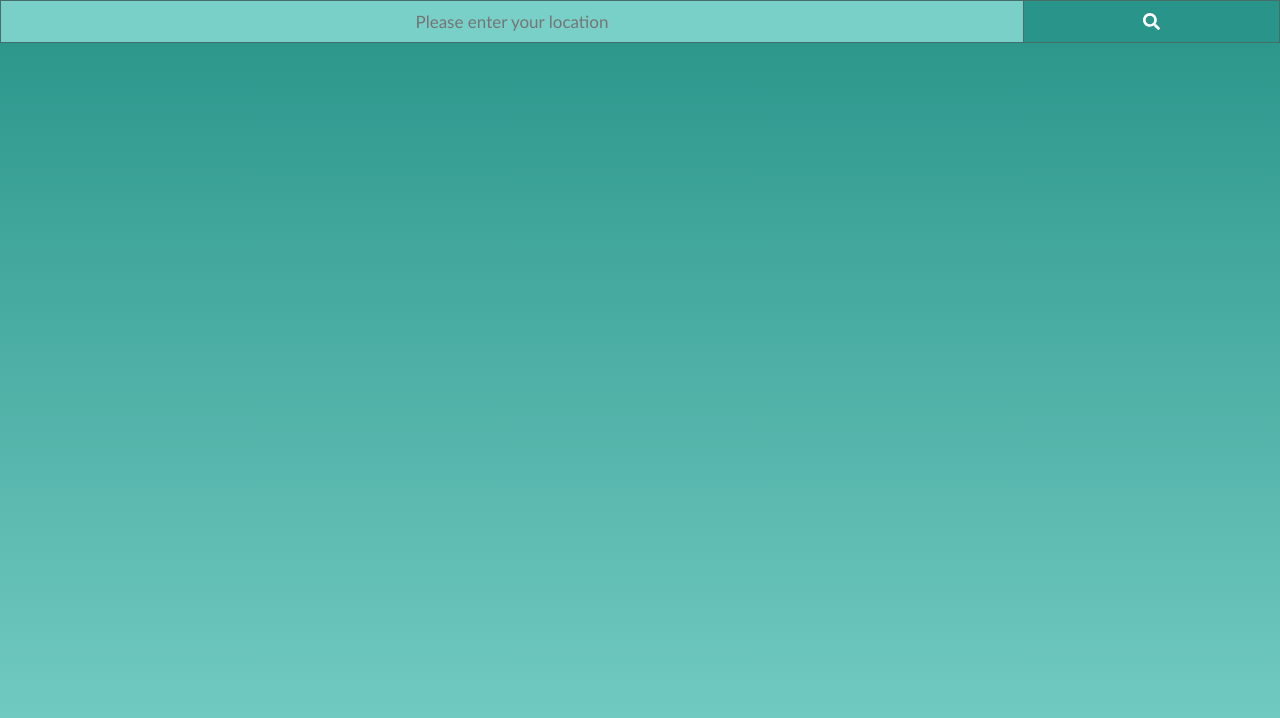
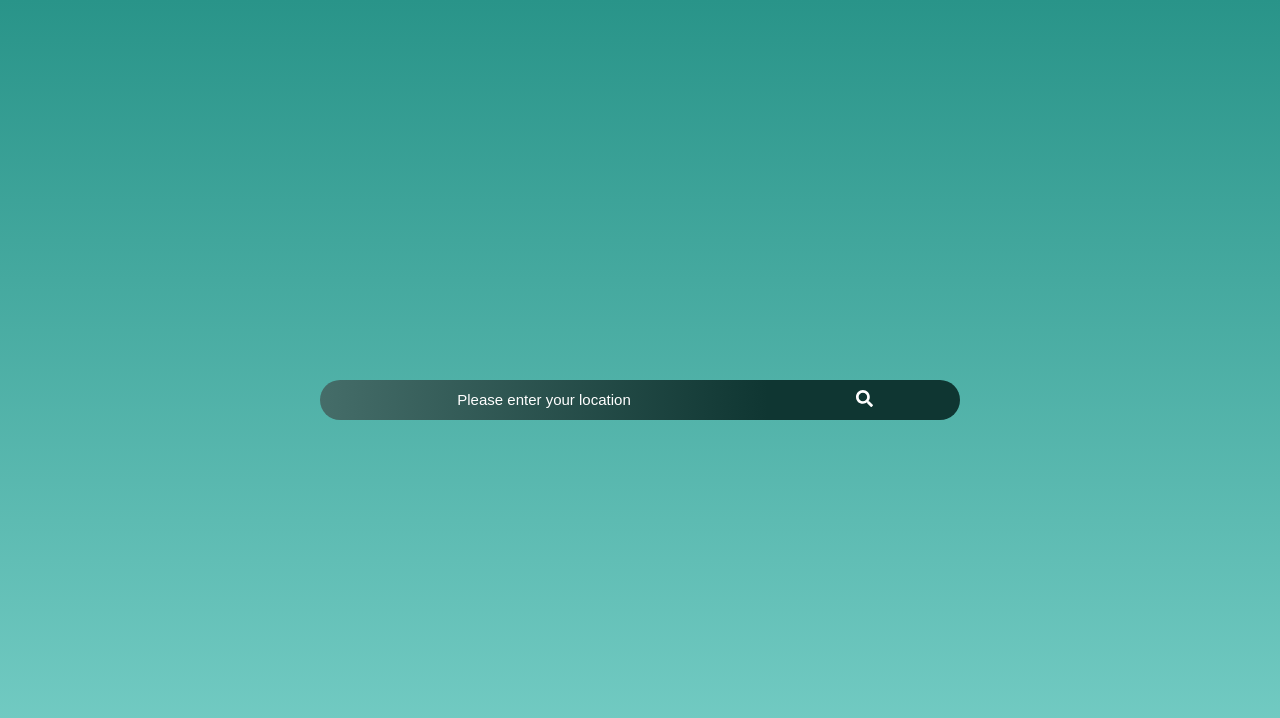
Before and after one commit to sosyallift/weather-website, a React (Create React App) app: page / in a window 1280 px wide. Shown: the top 718 px of the page. Built offline with nearby package versions, Linux system fonts and the light colour scheme.

Commit message:
Reformmated Structure

```diff
--- a/src/App.css
+++ b/src/App.css
@@ -1,5 +1,16 @@
 .App {
+}
+.home {
+  height: 100vh;
   display: flex;
-  flex-direction: column;
+  justify-content: center;
   align-items: center;
+  transition: align-items 4s;
 }
+
+.home-SearchBar {
+  width: 50%;
+}
+.home-SearchBar:focus-within {
+  align-items: flex-start;
+}
--- a/src/App.js
+++ b/src/App.js
@@ -1,12 +1,12 @@
-import { useState } from "react";
+import { useState, useEffect } from "react";
 import "./App.css";
-import { BrowserRouter as Router, Switch, Route } from "react-router-dom";
-import HomeScreen from "./components/screens/HomeScreen";
+import SearchBar from "./components/SearchBar";
 
 const App = () => {
   //States
   //location of -1 indicates no location yet
   const [location, setLocation] = useState(-1);
+  const [hasSearched, setHasSearched] = useState(false);
 
   //Event Handlers
   //sets the input to the location after the input has been submitted
@@ -17,8 +17,10 @@ const App = () => {
   };
 
   return (
-    <div id="App">
-      <HomeScreen submitHandler={handleLocationSearch} />
+    <div className="home">
+      <div className="home-SearchBar">
+        <SearchBar submitHandler={handleLocationSearch} />
+      </div>
     </div>
   );
 };
--- /dev/null
+++ b/src/components/SearchBar.css
@@ -0,0 +1,53 @@
+.SearchBar * {
+  box-sizing: border-box;
+  font-family: sans-serif;
+}
+.SearchBar {
+  border-radius: 20px;
+  overflow: hidden;
+}
+.SearchBar input {
+  width: 70%;
+  color: rgb(214, 173, 59);
+  padding: 10px;
+  text-align: center;
+  background: linear-gradient(to left, var(--g2), var(--g1));
+  font-size: 17px;
+  border-style: none;
+}
+.SearchBar button {
+  width: 30%;
+  padding: 10px;
+  background: var(--g2);
+  color: white;
+  font-size: 17px;
+  border-style: none;
+  cursor: pointer;
+  outline: none;
+  transition: color 0.6s;
+}
+@keyframes selected {
+  to {
+    box-shadow: 0px 0px 25px 10px rgba(214, 173, 59, 0.863);
+  }
+}
+.SearchBar:focus-within {
+  animation-name: selected;
+  animation-duration: 0.5s;
+  animation-timing-function: ease-in;
+  animation-iteration-count: 1;
+  animation-fill-mode: forwards;
+}
+.SearchBar input:focus {
+  outline-style: none;
+}
+.SearchBar ::placeholder {
+  font-size: 15px;
+  color: white;
+}
+.SearchBar input:focus::placeholder {
+  color: transparent;
+}
+.SearchBar button:hover {
+  color: rgb(214, 173, 59);
+}
--- a/src/components/search_bar/SearchBar.js
+++ b/src/components/SearchBar.js
@@ -13,8 +13,7 @@ const SearchBar = (props) => {
   };
 
   return (
-    <div className="SearchBar">
-      <form onSubmit={props.submitHandler(input, setInput)}>
+    <form className="SearchBar" onSubmit={props.submitHandler(input, setInput)}>
       <input
         type="text"
         value={input}
@@ -22,10 +21,9 @@ const SearchBar = (props) => {
         onChange={handleInputChange}
       ></input>
       <button type="submit">
-          <FontAwesomeIcon icon={faSearch} />
+        <FontAwesomeIcon className="icon" icon={faSearch} />
       </button>
     </form>
-    </div>
   );
 };
 
--- a/src/components/screens/HomeScreen.js
+++ /dev/null
@@ -1,14 +0,0 @@
-import { faDivide } from "@fortawesome/free-solid-svg-icons";
-import React from "react";
-import { Link } from "react-router-dom";
-import SearchBar from "../search_bar/SearchBar";
-
-const HomeScreen = (props) => {
-  return (
-    <div>
-      <SearchBar submitHandler={props.submitHandler} />
-    </div>
-  );
-};
-
-export default HomeScreen;
--- a/src/components/search_bar/SearchBar.css
+++ /dev/null
@@ -1,34 +0,0 @@
-.SearchBar * {
-  box-sizing: border-box;
-  font-family: Calibri, "Gill Sans", "Gill Sans MT", "Trebuchet MS", sans-serif;
-}
-.SearchBar {
-  border-radius: 2rem;
-}
-
-.SearchBar input {
-  float: left;
-  width: 80%;
-  color: var(--g2);
-  padding: 10px;
-  text-align: center;
-  background: var(--b1);
-  font-size: 17px;
-  border: 1px solid var(--g1);
-}
-
-.SearchBar button {
-  float: left;
-  width: 20%;
-  padding: 10px;
-  background: var(--b3);
-  color: white;
-  font-size: 17px;
-  border: 1px solid var(--g1);
-  border-left: none; /* Prevent double borders */
-  cursor: pointer;
-}
-
-.SearchBar button:hover {
-  background: var(--b2);
-}
```
Also changed, not shown: 1 other file (tests, documents, lock files or other folders). Lines whose indentation alone changed are shown as unchanged.
